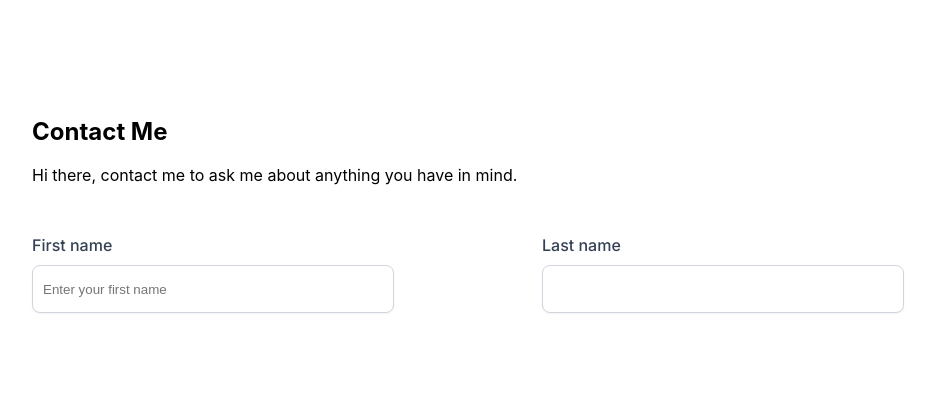
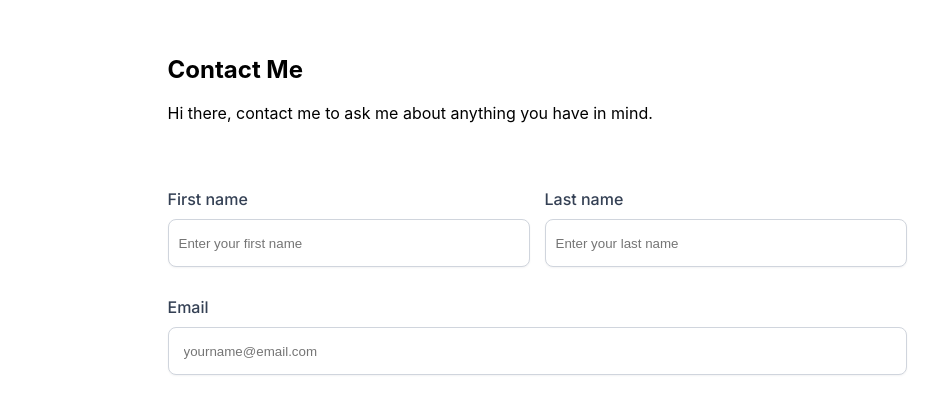
Before and after one commit to EmmanuelAKpan013/HNG-Stage-One, a React (Create React App) app: page /contact in a window 1280 px wide. Shown: the part 195-608 px from the top of the page, without its empty margins (103-1041 px from the left). Built offline with nearby package versions, Linux system fonts and the light colour scheme.

Commit message:
Feat: Added Email field to Contact Form

```diff
--- a/src/Pages/ContactPage.css
+++ b/src/Pages/ContactPage.css
@@ -4,6 +4,16 @@
   flex-direction: column;
   align-items: center;
   height: 100vh;
+}
+
+.contact-me_section form {
+  display: flex;
+  flex-direction: column;
+  row-gap: 30px;
+  font-family: "Inter";
+  font-style: normal;
+  font-weight: 500;
+  line-height: 20px;
 }
 
 .first-last-name {
@@ -13,16 +23,6 @@
   align-items: center;
   width: auto;
   margin-top: 50px;
-
-  font-family: "Inter";
-  font-style: normal;
-  font-weight: 500;
-  /* font-size: 14px; */
-  line-height: 20px;
-  /* identical to box height, or 143% */
-
-  /* Gray/700 */
-
   color: #344054;
   /* border: 1px solid red; */
 }
@@ -32,19 +32,34 @@
   flex-direction: column;
   gap: 10px;
   /* border: 1px solid green; */
-  /* height: 50px; */
-  width: 500px;
 }
 
 .name-field {
   font: 18px;
-  /* width: 90%; */
   padding-left: 10px;
   width: 348px;
   height: 44px;
-  /* margin-top: 8px; */
   background: #ffffff;
   border: 1px solid #d0d5dd;
   box-shadow: 0px 1px 2px rgba(16, 24, 40, 0.05);
   border-radius: 8px;
 }
+
+.email {
+  display: flex;
+  flex-direction: column;
+  gap: 10px;
+  color: #344054;
+  /* border: 1px solid red; */
+}
+
+.email-field {
+  width: 720px;
+  height: 44px;
+  padding-left: 15px;
+  font: 18px;
+  background: #ffffff;
+  border: 1px solid #d0d5dd;
+  box-shadow: 0px 1px 2px rgba(16, 24, 40, 0.05);
+  border-radius: 8px;
+}
--- a/src/Pages/ContactPage.jsx
+++ b/src/Pages/ContactPage.jsx
@@ -15,6 +15,7 @@ function ContactPage() {
                 name="firstname"
                 id="firstname"
                 placeholder="Enter your first name"
+                required
                 className="name-field"
               />
             </div>
@@ -24,9 +25,22 @@ function ContactPage() {
                 type="text"
                 name="lastname"
                 id="lastname"
+                placeholder="Enter your last name"
+                required
                 className="name-field"
               />
             </div>
+          </div>
+          <div className="email">
+            <label htmlFor="email">Email</label>
+            <input
+              type="email"
+              id="email"
+              name="email"
+              placeholder="yourname@email.com"
+              required
+              className="email-field"
+            />
           </div>
         </form>
       </div>
```
